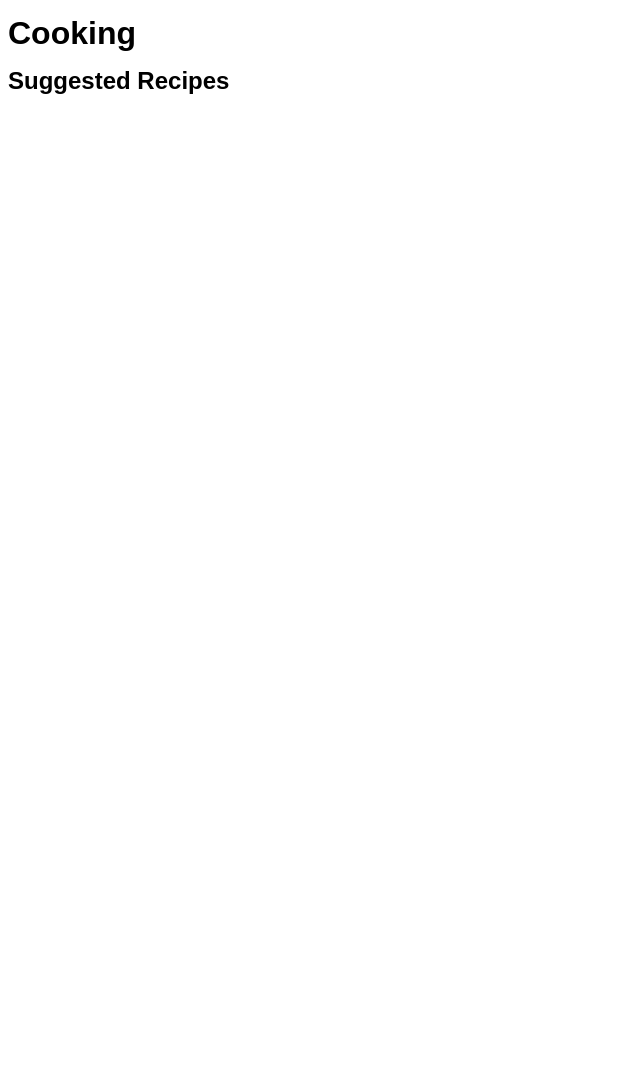
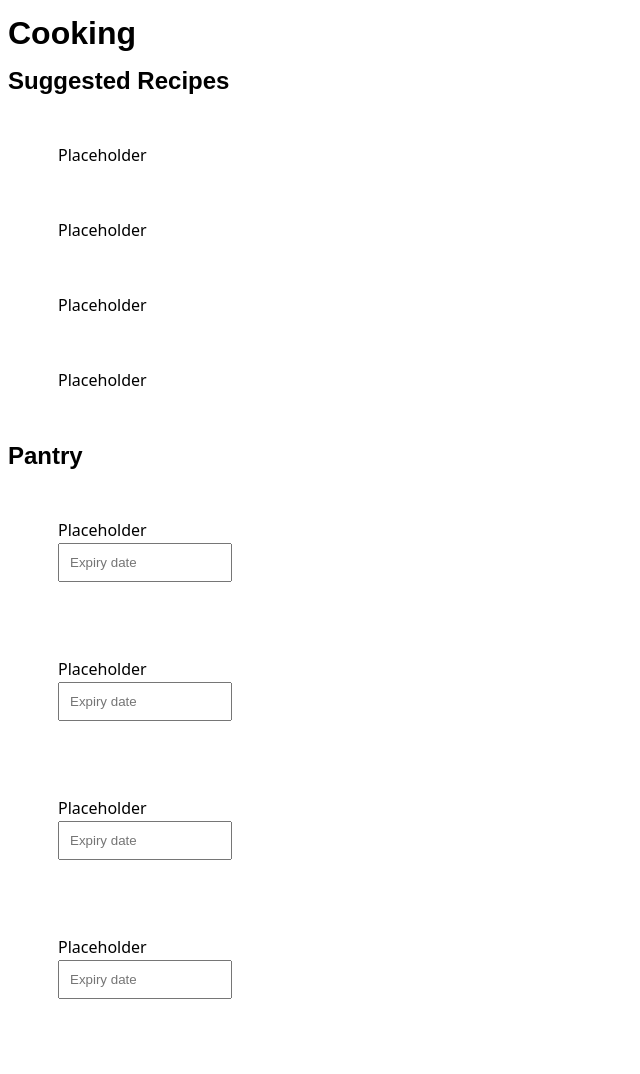
Before and after one commit to cloverden/CTRL-HACK-DEL-project, a Node server app: page /cooking in a window 1280 px wide. Shown: the whole page, without its empty margins (0-640 px from the left). Before the commit the page ends 94 px from the top, so only its background shows below. Run offline with Node 20, Linux system fonts and the light colour scheme; some libraries are stand-ins or nearby versions; some web fonts are replaced.

Commit message:
UI updates

```diff
--- a/cooking.html
+++ b/cooking.html
@@ -14,5 +14,34 @@
     <body>
         <h1> Cooking </h1>
         <h2> Suggested Recipes </h2>
+        <ul class ="listing">
+            <li> Placeholder </li>
+            <li> Placeholder </li>
+            <li> Placeholder </li>
+            <li> Placeholder </li>
+        </ul>
+        <h2> Pantry </h2>
+        <ul>
+            <li> Placeholder
+                <form action="/action_page.php">
+                    <input type="text" placeholder="Expiry date">
+                     </form><br>
+            </li>
+            <li> Placeholder
+                <form action="/action_page.php">
+                    <input type="text" placeholder="Expiry date">
+                     </form><br>
+            </li>
+            <li> Placeholder
+                <form action="/action_page.php">
+                    <input type="text" placeholder="Expiry date">
+                     </form><br>
+            </li>
+            <li> Placeholder
+                <form action="/action_page.php">
+                    <input type="text" placeholder="Expiry date">
+                     </form><br>
+            </li>
+        </ul>
     </body>
 </html>
--- a/landingpage.html
+++ b/landingpage.html
@@ -21,11 +21,11 @@
     <h1 class="heading">Welcome to Digital Fridge!</h1>
     <form>
       <form class="button" action="/action_page.php">
-         <input type="text" /><br /><br />
+         <input type="text" placeholder="Write your email here"><br><br>
           <input type="submit" value="Submit" />
       </form><br>
     <h2> Let's Get Started </h2>
-    <a href="/planning"><p>Sign in</p></a>
+    <a href="/planning"><p>Sign in -></p></a>
     <svg xmlns="http://www.w3.org/2000/svg" viewBox="0 0 512 512"><!--!Font Awesome Free 6.6.0 by @fontawesome - https://fontawesome.com License - https://fontawesome.com/license/free Copyright 2024 Fonticons, Inc.--><path d="M495.9 166.6c3.2 8.7 .5 18.4-6.4 24.6l-43.3 39.4c1.1 8.3 1.7 16.8 1.7 25.4s-.6 17.1-1.7 25.4l43.3 39.4c6.9 6.2 9.6 15.9 6.4 24.6c-4.4 11.9-9.7 23.3-15.8 34.3l-4.7 8.1c-6.6 11-14 21.4-22.1 31.2c-5.9 7.2-15.7 9.6-24.5 6.8l-55.7-17.7c-13.4 10.3-28.2 18.9-44 25.4l-12.5 57.1c-2 9.1-9 16.3-18.2 17.8c-13.8 2.3-28 3.5-42.5 3.5s-28.7-1.2-42.5-3.5c-9.2-1.5-16.2-8.7-18.2-17.8l-12.5-57.1c-15.8-6.5-30.6-15.1-44-25.4L83.1 425.9c-8.8 2.8-18.6 .3-24.5-6.8c-8.1-9.8-15.5-20.2-22.1-31.2l-4.7-8.1c-6.1-11-11.4-22.4-15.8-34.3c-3.2-8.7-.5-18.4 6.4-24.6l43.3-39.4C64.6 273.1 64 264.6 64 256s.6-17.1 1.7-25.4L22.4 191.2c-6.9-6.2-9.6-15.9-6.4-24.6c4.4-11.9 9.7-23.3 15.8-34.3l4.7-8.1c6.6-11 14-21.4 22.1-31.2c5.9-7.2 15.7-9.6 24.5-6.8l55.7 17.7c13.4-10.3 28.2-18.9 44-25.4l12.5-57.1c2-9.1 9-16.3 18.2-17.8C227.3 1.2 241.5 0 256 0s28.7 1.2 42.5 3.5c9.2 1.5 16.2 8.7 18.2 17.8l12.5 57.1c15.8 6.5 30.6 15.1 44 25.4l55.7-17.7c8.8-2.8 18.6-.3 24.5 6.8c8.1 9.8 15.5 20.2 22.1 31.2l4.7 8.1c6.1 11 11.4 22.4 15.8 34.3zM256 336a80 80 0 1 0 0-160 80 80 0 1 0 0 160z"/></svg>
   </body>
 </html>
--- a/planning.html
+++ b/planning.html
@@ -52,6 +52,7 @@
           </script>
 
           <a href="/cooking"><p>Create list -> </p></a>
+          <svg xmlns="http://www.w3.org/2000/svg" viewBox="0 0 384 512"><!--!Font Awesome Free 6.6.0 by @fontawesome - https://fontawesome.com License - https://fontawesome.com/license/free Copyright 2024 Fonticons, Inc.--><path d="M318.7 268.7c-.2-36.7 16.4-64.4 50-84.8-18.8-26.9-47.2-41.7-84.7-44.6-35.5-2.8-74.3 20.7-88.5 20.7-15 0-49.4-19.7-76.4-19.7C63.3 141.2 4 184.8 4 273.5q0 39.3 14.4 81.2c12.8 36.7 59 126.7 107.2 125.2 25.2-.6 43-17.9 75.8-17.9 31.8 0 48.3 17.9 76.4 17.9 48.6-.7 90.4-82.5 102.6-119.3-65.2-30.7-61.7-90-61.7-91.9zm-56.6-164.2c27.3-32.4 24.8-61.9 24-72.5-24.1 1.4-52 16.4-67.9 34.9-17.5 19.8-27.8 44.3-25.6 71.9 26.1 2 49.9-11.4 69.5-34.3z"/></svg>
 
     </body>
 
--- a/public/global.css
+++ b/public/global.css
@@ -16,6 +16,17 @@
 
   }
 
+  ul{
+    padding-right: 150px;
+    list-style-type: none;
+    padding-left: 0;
+}
+
+li{
+  margin: 50px;
+}
+
+
 
   body {
     font-family: system-ui, -apple-system, BlinkMacSystemFont, 'Segoe UI', Roboto, Oxygen, Ubuntu, Cantarell, 'Open Sans', 'Helvetica Neue', sans-serif;
@@ -26,8 +37,8 @@
     position: relative;
     display: flex;
     float: left;
-    width: 50px;
-    height: 50px;
+    height: 80px;
+    width: 80px;
   }
 
 .roboto-mono-body {
@@ -41,10 +52,6 @@
   font-family: roboto-mono-body, monospace;
 } */
 
-svg {
-  display: flex;
-  float: left;
-}
 
 h1{
     font-family: doto, sans-serif;
```
Also changed, not shown: button_script.js (renamed from scripts.js).
